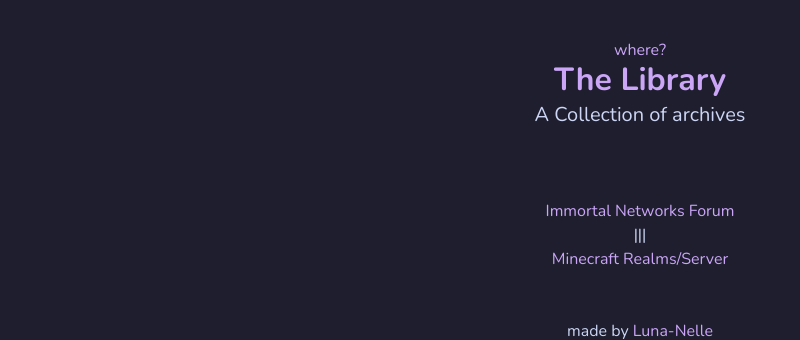
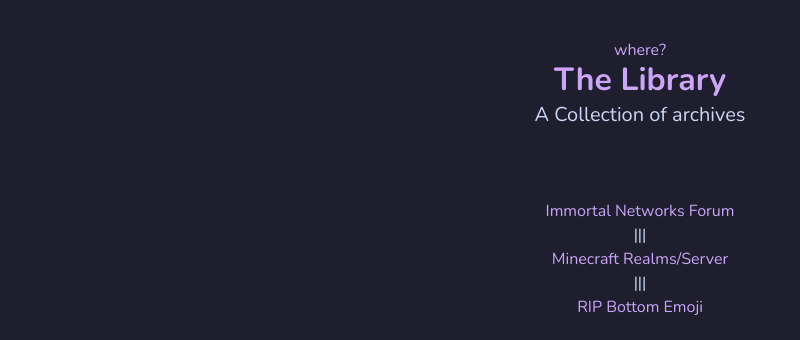
Before and after one commit to LimePotato/nullafati.xyz, a plain HTML site: page index.html in a window 1280 px wide. Shown: the part 62-402 px from the top of the page, without its empty margins (0-800 px from the left). Drawn offline with nearby package versions, Linux system fonts and the light colour scheme; grey boxes are pictures that could not be loaded.

Commit message:
Bottom emoji

```diff
--- a/index.html
+++ b/index.html
@@ -29,6 +29,8 @@
     <a href="Immortal Networks Archive.html">Immortal Networks Forum</a>
     <p>|||</p>
     <a href="oldmcserver.html">Minecraft Realms/Server</a>
+    <p>|||</p>
+    <a href="https://github.com/jdecked/twemoji/commit/dbb2a105307932399402c5333001e82ba67af016">RIP Bottom Emoji</a>
     </div>
     <footer class="footer">
       <div class="content has-text-centered">
```
